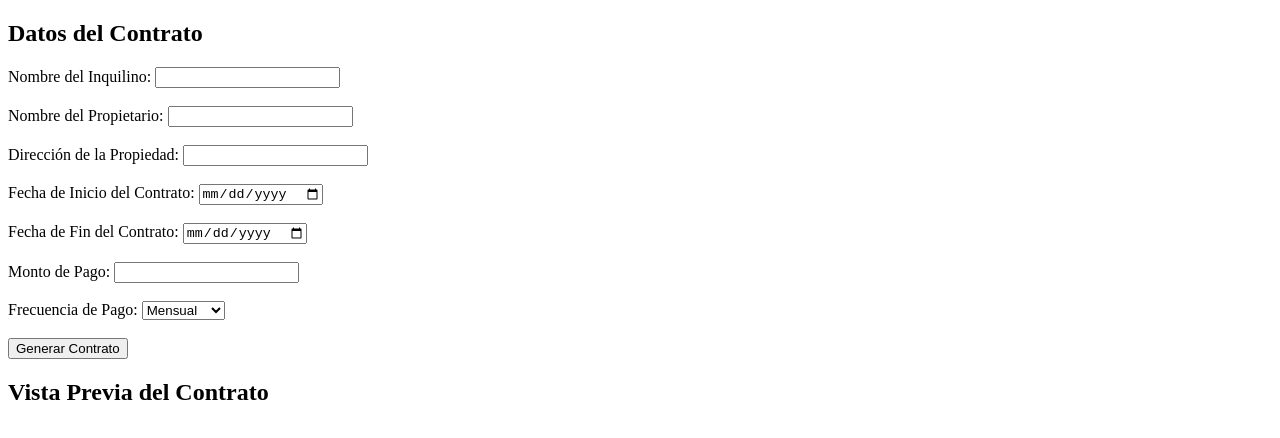
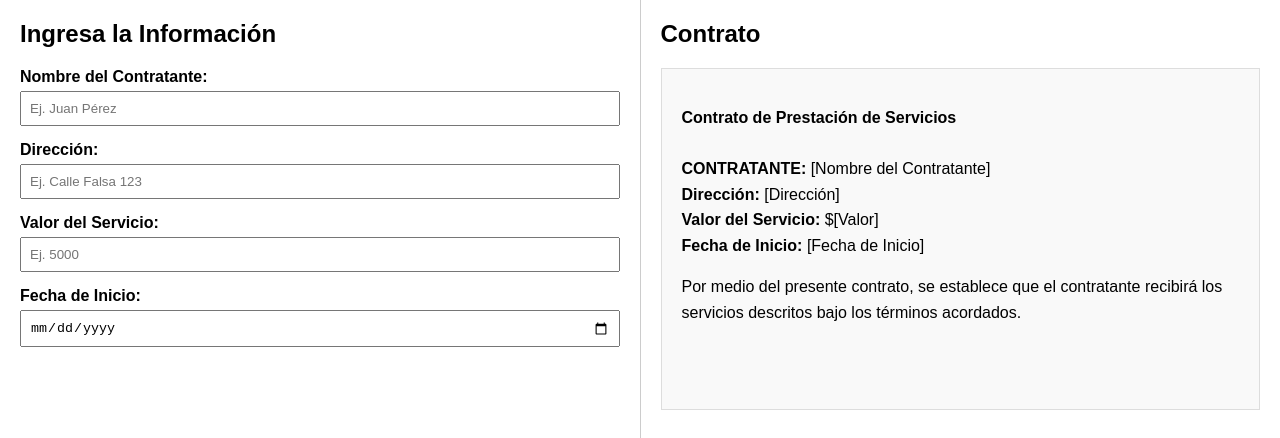
Before and after one commit to Alsheski/Contract-Layout, a plain HTML site: page index.html in a window 1280 px wide. Shown: the top 438 px of the page. Drawn offline with Linux system fonts and the light colour scheme.

Commit message:
Update index.html

```diff
--- a/index.html
+++ b/index.html
@@ -1,49 +1,129 @@
+
 <!DOCTYPE html>
-<html>
+<html lang="es">
 <head>
-<title>Generador de Contratos Dinámicos</title>
-<link rel="stylesheet" type="text/css" href="styles.css">
+  <meta charset="UTF-8">
+  <title>Generador de Contratos Dinámico</title>
+  <style>
+    body {
+      font-family: Arial, sans-serif;
+      display: flex;
+      margin: 0;
+      padding: 0;
+    }
+    .container {
+      display: flex;
+      width: 100%;
+      height: 100vh;
+    }
+    .inputs, .contract-preview {
+      flex: 1;
+      padding: 20px;
+      box-sizing: border-box;
+      overflow-y: auto;
+    }
+    .inputs {
+      border-right: 1px solid #ccc;
+    }
+    h2 {
+      margin-top: 0;
+    }
+    .field {
+      margin-bottom: 15px;
+    }
+    label {
+      display: block;
+      margin-bottom: 5px;
+      font-weight: bold;
+    }
+    input[type="text"],
+    input[type="number"],
+    input[type="date"] {
+      width: 100%;
+      padding: 8px;
+      box-sizing: border-box;
+    }
+    .contract-content {
+      border: 1px solid #ddd;
+      padding: 20px;
+      background: #f9f9f9;
+      min-height: 300px;
+    }
+    .contract-content p {
+      line-height: 1.6;
+    }
+  </style>
 </head>
 <body>
   <div class="container">
-    <div class="left-section">
-      <h2>Datos del Contrato</h2>
-      <form id="contract-form">
-        <label for="tenant-name">Nombre del Inquilino:</label>
-        <input type="text" id="tenant-name" name="tenant-name"><br><br>
+    <!-- Sección de Inputs -->
+    <div class="inputs">
+      <h2>Ingresa la Información</h2>
+      <div class="field">
+        <label for="contratante">Nombre del Contratante:</label>
+        <input type="text" id="contratante" placeholder="Ej. Juan Pérez">
+      </div>
+      <div class="field">
+        <label for="direccion">Dirección:</label>
+        <input type="text" id="direccion" placeholder="Ej. Calle Falsa 123">
+      </div>
+      <div class="field">
+        <label for="valor">Valor del Servicio:</label>
+        <input type="number" id="valor" placeholder="Ej. 5000">
+      </div>
+      <div class="field">
+        <label for="fechaInicio">Fecha de Inicio:</label>
+        <input type="date" id="fechaInicio">
+      </div>
+      <!-- Puedes agregar más campos según tus necesidades -->
+    </div>
 
-        <label for="landlord-name">Nombre del Propietario:</label>
-        <input type="text" id="landlord-name" name="landlord-name"><br><br>
-
-        <label for="property-address">Dirección de la Propiedad:</label>
-        <input type="text" id="property-address" name="property-address"><br><br>
-
-        <label for="contract-start-date">Fecha de Inicio del Contrato:</label>
-        <input type="date" id="contract-start-date" name="contract-start-date"><br><br>
-
-        <label for="contract-end-date">Fecha de Fin del Contrato:</label>
-        <input type="date" id="contract-end-date" name="contract-end-date"><br><br>
-
-        <label for="payment-amount">Monto de Pago:</label>
-        <input type="number" id="payment-amount" name="payment-amount"><br><br>
-
-        <label for="payment-frequency">Frecuencia de Pago:</label>
-        <select id="payment-frequency" name="payment-frequency">
-          <option value="mensual">Mensual</option>
-          <option value="quincenal">Quincenal</option>
-          <option value="semanal">Semanal</option>
-        </select><br><br>
-
-        <button type="button" id="generate-button">Generar Contrato</button>
-      </form>
-    </div>
-    <div class="right-section">
-      <h2>Vista Previa del Contrato</h2>
-      <div id="contract-preview">
-        </div>
+    <!-- Sección de Vista Previa del Contrato -->
+    <div class="contract-preview">
+      <h2>Contrato</h2>
+      <div class="contract-content" id="contrato">
+        <p>
+          <strong>Contrato de Prestación de Servicios</strong><br><br>
+          <strong>CONTRATANTE:</strong> <span id="nombreContrato">[Nombre del Contratante]</span><br>
+          <strong>Dirección:</strong> <span id="direccionContrato">[Dirección]</span><br>
+          <strong>Valor del Servicio:</strong> $<span id="valorContrato">[Valor]</span><br>
+          <strong>Fecha de Inicio:</strong> <span id="fechaContrato">[Fecha de Inicio]</span>
+        </p>
+        <p>
+          Por medio del presente contrato, se establece que el contratante recibirá los servicios descritos bajo los términos acordados.
+        </p>
+        <!-- Puedes incluir más secciones y cláusulas del contrato -->
+      </div>
     </div>
   </div>
 
-  <script src="script.js"></script>
+  <script>
+    // Obtener referencias a los inputs y a los spans de la vista previa
+    const inputContratante = document.getElementById('contratante');
+    const inputDireccion = document.getElementById('direccion');
+    const inputValor = document.getElementById('valor');
+    const inputFechaInicio = document.getElementById('fechaInicio');
+
+    const spanContratante = document.getElementById('nombreContrato');
+    const spanDireccion = document.getElementById('direccionContrato');
+    const spanValor = document.getElementById('valorContrato');
+    const spanFecha = document.getElementById('fechaContrato');
+
+    // Función para actualizar la vista previa del contrato
+    function actualizarContrato() {
+      spanContratante.textContent = inputContratante.value || '[Nombre del Contratante]';
+      spanDireccion.textContent = inputDireccion.value || '[Dirección]';
+      spanValor.textContent = inputValor.value || '[Valor]';
+      // Formatear la fecha (si se ingresa) usando el locale 'es-ES'
+      let fecha = inputFechaInicio.value;
+      spanFecha.textContent = fecha ? new Date(fecha).toLocaleDateString('es-ES') : '[Fecha de Inicio]';
+    }
+
+    // Escuchar los eventos de input para actualizar en tiempo real
+    inputContratante.addEventListener('input', actualizarContrato);
+    inputDireccion.addEventListener('input', actualizarContrato);
+    inputValor.addEventListener('input', actualizarContrato);
+    inputFechaInicio.addEventListener('input', actualizarContrato);
+  </script>
 </body>
 </html>
```
